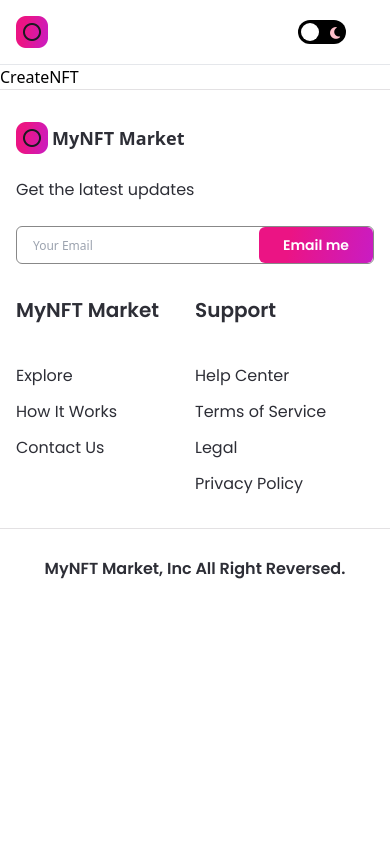
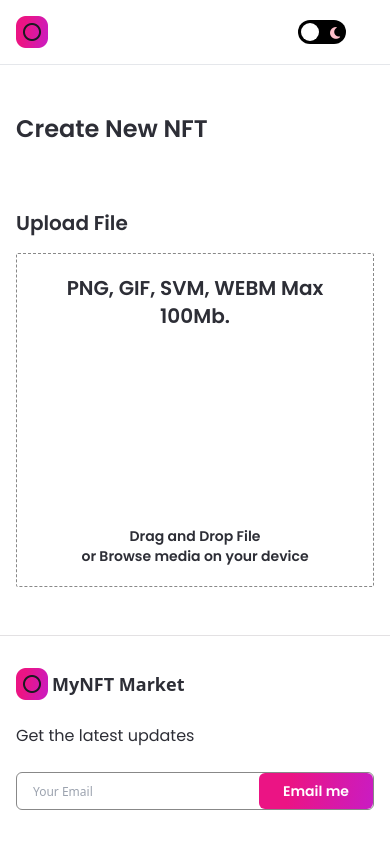
Before and after one commit to Masud28-tech/MyNFT-Marketplace, a Next.js app: page /create-nft in a window 390 px wide. Shown: the top 844 px of the page. Built offline with nearby package versions, Linux system fonts and the light colour scheme.

Commit message:
Commit 7: Create 'Create-nft' page inlcuding --> Drag and Dop input created using useDropzone hook of react, also useMemo, useCallback hooks are used to implement utility fuctions. also stunning UI with responsiveness.

```diff
--- a/components/CreatorCard.jsx
+++ b/components/CreatorCard.jsx
@@ -5,7 +5,7 @@ import images from '../assets';
 
 const CreatorCard = ({ rank, creatorImage, creatorName, creatorEths }) => (
 
-  <div className="min-w-190 minlg:min-w-240 dark:border-nft-black-1 dark:bg-nft-black-3 border border-nft-gray-2 rounded-3xl flex flex-col p-4 m-4">
+  <div className="min-w-190 minlg:min-w-240 dark:border-nft-black-1 dark:bg-nft-black-3 border border-nft-gray-2 rounded-3xl flex flex-col p-4 m-4 shadow-md">
     <div className="w-8 h-8 minlg:w-10 minlg:h-10 bg-nft-red-violet flexCenter rounded-full">
       <p className="font-poppins text-white font-semibold text-base minlg:text-lg">
         {rank}
--- a/components/NFTCard.jsx
+++ b/components/NFTCard.jsx
@@ -5,8 +5,8 @@ import Image from 'next/image';
 import images from '../assets';
 
 const NFTCard = ({ nft }) => (
-  <Link href={{ pathname: '/nft-details', query: { nft } }}>
-    <div className="flex-1 min-w-215 max-w-max xs:max-w-none sm:w-full sm:min-w-155 minmd:min-w-256 minlg:min-w-327 dark:bg-nft-black-3 bg-white rounded-2xl p-4 m-4">
+  <Link href={{ pathname: '/nft-details', query: nft }}>
+    <div className="flex-1 min-w-215 max-w-max xs:max-w-none sm:w-full sm:min-w-155 minmd:min-w-256 minlg:min-w-327 dark:bg-nft-black-3 bg-white rounded-2xl p-4 m-4 shadow-md cursor-pointer">
       <div className="relative w-full h-52 sm:h-36 xs:h-56 minmd:h-60 minlg:h-300 rounded-2xl overflow-hidden">
         <Image
           src={nft.image || images[`${nft.i}`]}
--- a/components/Navbar.jsx
+++ b/components/Navbar.jsx
@@ -61,7 +61,7 @@ const Navbar = () => {
     <nav className="flexBetween w-full fixed z-10 p-4 flex-row border-b dark:bg-nft-dark bg-white dark:border-bft-black-1 border-nft-grey-1">
 
       {/* LOGO AND BRANDING */}
-      <div className="flex flex-1 flex-row justify-start">
+      <div className="flex flex-1 flex-row justify-start cursor-pointer">
         {/* A] FOR DESKTOP VIEW */}
         <Link href="/">
           <div className="flexCenter md:hidden cursor:pointer" onClick={() => { }}>
@@ -89,7 +89,7 @@ const Navbar = () => {
             id="checkbox"
             onChange={() => setTheme(theme === 'light' ? 'dark' : 'light')}
           />
-          <label htmlFor="checkbox" className="flexBetween w-8 h-4 bg-black rounded-2xl p-1 relative label">
+          <label htmlFor="checkbox" className="flexBetween w-8 h-4 bg-black rounded-2xl p-1 relative label cursor-pointer">
             <i className="fas fa-sun" />
             <i className="fas fa-moon" />
             <div className="ball w-3 h-3 absolute bg-white rounded-full" />
--- a/pages/create-nft.js
+++ b/pages/create-nft.js
@@ -1,7 +1,84 @@
-import React from 'react';
+import { useState, useCallback, useMemo, useContext } from 'react';
+import Router from 'next/router';
+import Image from 'next/image';
+import { useDropzone } from 'react-dropzone';
+import { useTheme } from 'next-themes';
 
-const CreateNFT = () => (
-  <div>CreateNFT</div>
-);
+import { Button } from '../components';
+import images from '../assets';
+
+const CreateNFT = () => {
+  const { theme } = useTheme();
+  const [fileUrl, setFileUrl] = useState(null);
+
+  const onDrop = useCallback(() => {
+    // It will upload images to ipfs (i.e. to the blockchain)
+  }, []);
+
+  const { getRootProps, getInputProps, isDragAccept, isDragActive, isDragReject } = useDropzone({
+    onDrop,
+    accept: 'image/*',
+    maxSize: 5000000,
+  });
+  const fileStyle = useMemo(() => (
+    `dark:bg-nft-black-1 bg-white border dark:barder-white border-nft-gray-2 flex flex-col items-center p-5 rounded-sm border-dashed
+    ${isDragActive && 'border-file-active'}
+    ${isDragAccept && 'border-file-accept'}
+    ${isDragReject && 'border-file-reject'}
+    `
+  ), [isDragAccept, isDragActive, isDragReject]);
+
+  return (
+    <div className="flex justify-center sm:px-4 p-12">
+      <div className="w-3/5 md:w-full">
+        <h1 className="font-poppins dark:text-white text-nft-black-1 text-2xl font-semibold ml-4 xs:ml-0">
+          Create New NFT
+        </h1>
+        <div className="mt-16">
+          <p className="font-poppins dark:text-white text-nft-black-1 font-semibold text-xl">
+            Upload File
+          </p>
+
+          <div className="mt-4">
+            <div {...getRootProps()} className={fileStyle}>
+              <input {...getInputProps()} />
+              <div className="flexCenter flex-col text-center">
+                <p className="font-poppins dark:text-white text-nft-black-1 font-semibold text-xl">
+                  PNG, GIF, SVM, WEBM Max 100Mb.
+                </p>
+
+                <div className="my-12 w-full flex justify-center">
+                  <Image
+                    src={images.upload}
+                    width={100}
+                    height={100}
+                    objectFit="contain"
+                    alt="file upload"
+                    className={theme === 'light' && 'filter invert'}
+                  />
+                </div>
+
+                <p className="font-poppins dark:text-white text-nft-black-1 font-semibold text-sm">
+                  Drag and Drop File
+                </p>
+                <p className="font-poppins dark:text-white text-nft-black-1 font-semibold text-sm">
+                  or Browse media on your device
+                </p>
+              </div>
+            </div>
+
+            {fileUrl && (
+              <aside>
+                <div>
+                  <img src={fileUrl} alt="asset_file" />
+                </div>
+              </aside>
+            )}
+          </div>
+        </div>
+      </div>
+    </div>
+  );
+};
 
 export default CreateNFT;
--- /dev/null
+++ b/pages/nft-details.js
@@ -0,0 +1,7 @@
+import React from 'react';
+
+const NFTDetails = () => (
+  <div>NFTDetails</div>
+);
+
+export default NFTDetails;
```
